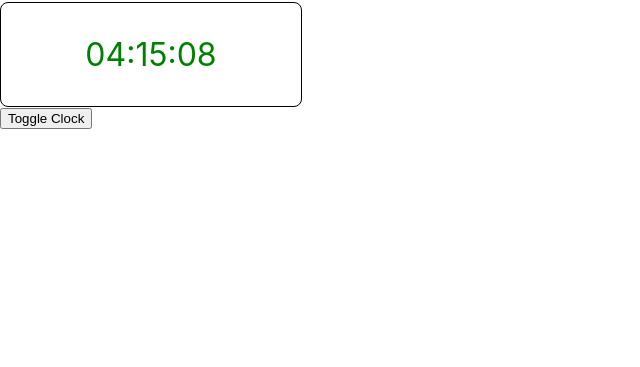
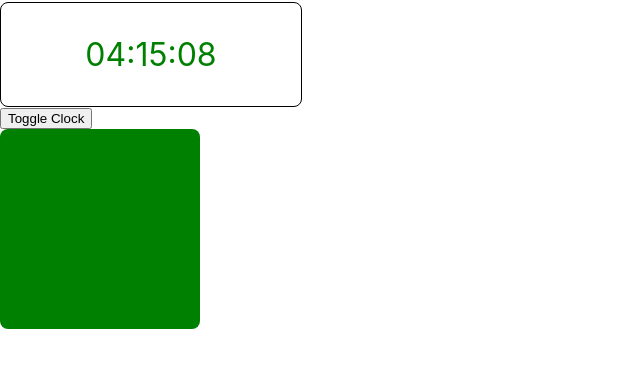
Before and after one commit to tainguyen21/React-Hooks, a React (Create React App) app: page / in a window 1280 px wide. Shown: the part 129-496 px from the top of the page, without its empty margins (0-640 px from the left). Built offline with nearby package versions, Linux system fonts and the light colour scheme; no server answers.

Commit message:
13 - Custom hooks from scratch

```diff
--- a/src/App.js
+++ b/src/App.js
@@ -2,6 +2,7 @@ import { useEffect, useState } from "react";
 import "./App.scss";
 import BetterClock from "./components/BetterClock/BetterClock";
 import Clock from "./components/Clock/Clock";
+import MagicBox from "./components/MagicBox/MagicBox";
 import Pagination from "./components/Pagination/Pagination";
 import PostFiltersForm from "./components/PostFiltersForm/PostFiltersForm";
 import PostList from "./components/PostList/PostList";
@@ -103,6 +104,7 @@ function App() {
       {showClock && <Clock />}
       <BetterClock />
       <button onClick={handleToggleClock}>Toggle Clock</button>
+      <MagicBox />
     </div>
   );
 }
--- /dev/null
+++ b/src/components/MagicBox/MagicBox.jsx
@@ -0,0 +1,11 @@
+import React from "react";
+import useColor from "../../hooks/useColor";
+import "./MagicBox.scss";
+
+function MagicBox() {
+  const color = useColor();
+
+  return <div className="magic-box" style={{ backgroundColor: color }}></div>;
+}
+
+export default MagicBox;
--- /dev/null
+++ b/src/components/MagicBox/MagicBox.scss
@@ -0,0 +1,9 @@
+.magic-box {
+  $box-size: 200px;
+
+  width: $box-size;
+  height: $box-size;
+  border-radius: 8px;
+
+  transition: all 0.25s linear;
+}
--- /dev/null
+++ b/src/hooks/useColor.js
@@ -0,0 +1,33 @@
+import { useEffect, useRef, useState } from "react";
+
+function randomColor(currentColor) {
+  const COLOR_LIST = ["red", "green", "blue"];
+  const currentIndex = COLOR_LIST.indexOf(currentColor);
+  let randomIndex = Math.trunc(Math.random() * 3);
+  while (currentIndex === randomIndex) {
+    randomIndex = Math.trunc(Math.random() * 3);
+  }
+
+  return COLOR_LIST[randomIndex];
+}
+
+function useColor() {
+  const [color, setColor] = useState("transparent");
+  const colorRef = useRef("transparent");
+
+  useEffect(() => {
+    const colorInterval = setInterval(() => {
+      const newColor = randomColor(colorRef.current);
+      setColor(newColor);
+      colorRef.current = newColor;
+    }, 1000);
+
+    return () => {
+      clearInterval(colorInterval);
+    };
+  }, []);
+
+  return color;
+}
+
+export default useColor;
```
